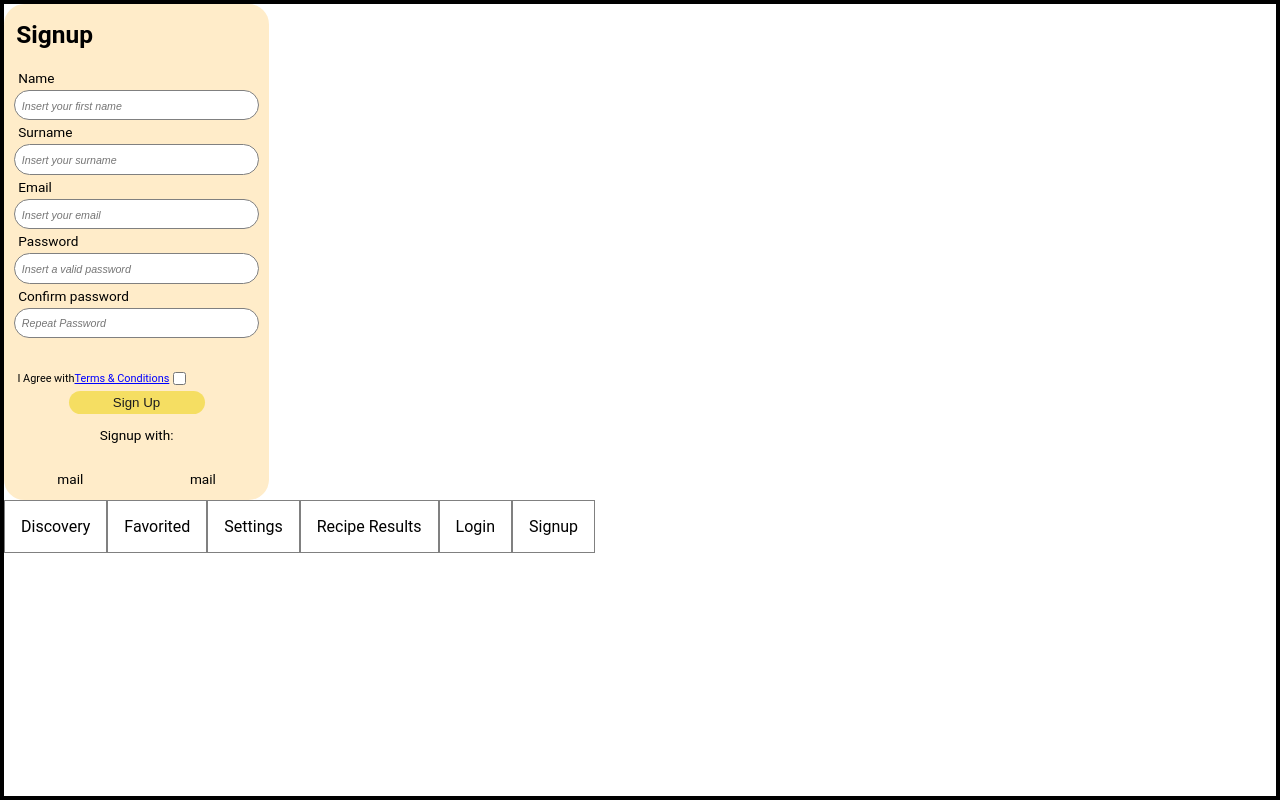
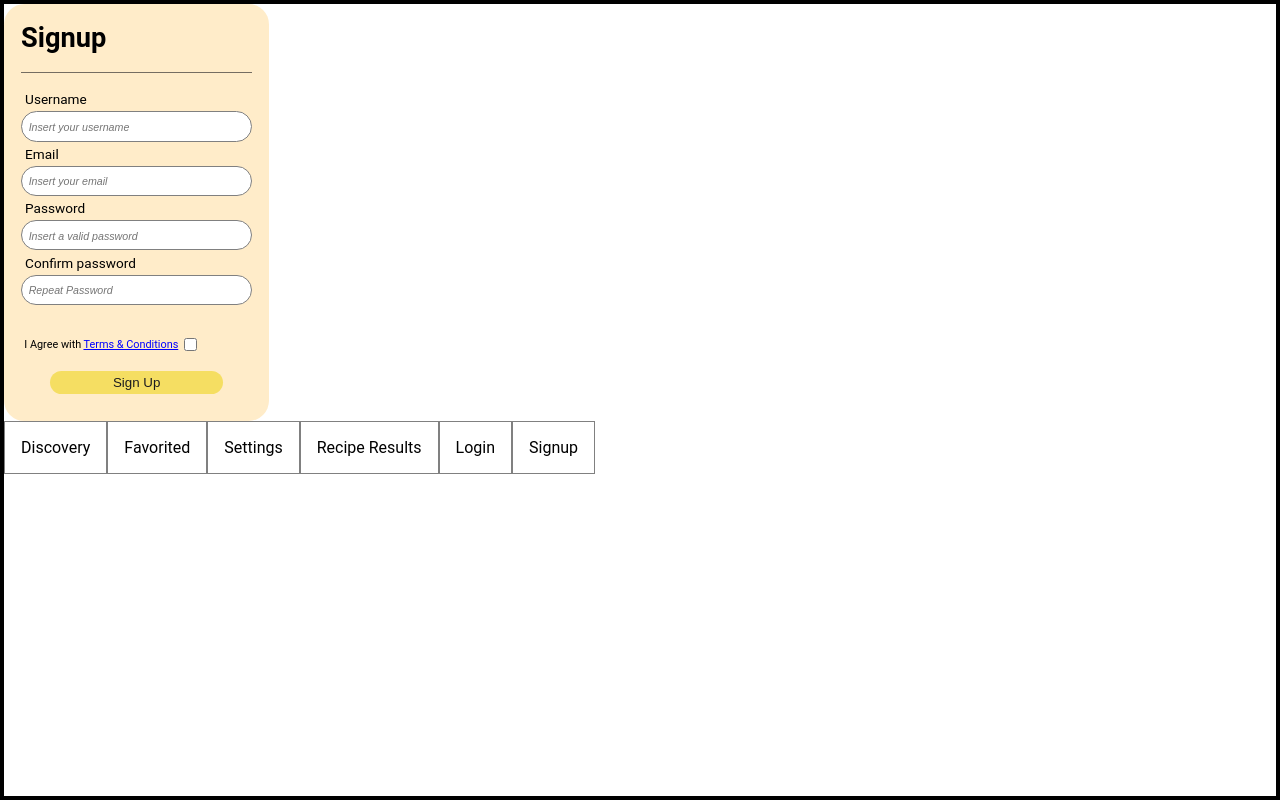
Before and after one commit to develhope/FS25-Team2-Project4, a React (Vite) app in the folder recipe-roulette.js/: page /signup in a window 1280 px wide. Built offline with nearby package versions, Linux system fonts and the light colour scheme; a web font is replaced by a local one.

Commit message:
set up login google button

```diff
--- a/recipe-roulette.js/package.json
+++ b/recipe-roulette.js/package.json
@@ -13,7 +13,9 @@
     "react": "^18.2.0",
     "react-dom": "^18.2.0",
     "react-material-symbols": "^4.4.0",
-    "react-router-dom": "^6.23.0"
+    "react-router-dom": "^6.23.0",
+    "react-social-login-buttons": "^4.1.0",
+    "reactjs-social-login": "^2.6.3"
   },
   "devDependencies": {
     "@types/react": "^18.2.66",
--- a/recipe-roulette.js/src/components/authentication/login/Login.jsx
+++ b/recipe-roulette.js/src/components/authentication/login/Login.jsx
@@ -1,5 +1,8 @@
 import { useState } from "react";
-import classes from "./Login.module.scss"
+import classes from "./Login.module.scss";
+import { Link } from "react-router-dom";
+import { LoginSocialGoogle } from "reactjs-social-login";
+import { GoogleLoginButton } from "react-social-login-buttons";
 
 function createData() {
   return {
@@ -58,22 +61,34 @@ export function Login() {
           />
         </div>
 
-        <div className={classes.btnBox}>
         <button
           disabled={!data.username || !data.password}
           className={classes.loginBtn}
         >
           Login
         </button>
-          <button className={classes.signupBtn}>Sign Up</button>
-        </div>
+
+        <p>
+          Not registered yet?{" "}
+          <span>
+            <Link to="/signup">Sign Up</Link>
+          </span>
+        </p>
       </form>
 
       <footer className={classes.iconsBox}>
-        <p>Login with:</p>
-        <span className={classes.firstIcon}>mail</span>
-
-        <span className={classes.secondIcon}>mail</span>
+      <LoginSocialGoogle
+            isOnlyGetToken
+            client_id={'511651854576-4md3njisbf61ha7i2b0hn4nmp7gug82q.apps.googleusercontent.com'}
+            onResolve={({ provider, data }) => {
+             console.log(provider, data);
+            }}
+            onReject={(err) => {
+              console.log(err)
+            }}
+          >
+            <GoogleLoginButton/>
+          </LoginSocialGoogle>
       </footer>
     </div>
   );
--- a/recipe-roulette.js/src/components/authentication/login/Login.module.scss
+++ b/recipe-roulette.js/src/components/authentication/login/Login.module.scss
@@ -34,83 +34,40 @@
     place-self: start;
     width: 17em;
 
-      input{
+    input {
       border-radius: 1.5em;
       border: 1px ridge grey;
       height: fit-content;
       box-sizing: border-box;
-        padding: 0.75em;
-        font-style: oblique,
+      padding: 0.5em;
+      font-style: oblique;
     }
 
-      ::placeholder{
+    ::placeholder {
       font-size: 0.8em;
     }
 
-      label{
+    label {
       display: block;
-        padding: 0.5em;
+      padding: 0.3em;
     }
   }
 
-    .btnBox{
-      display: grid;
-      place-self: center;
-      gap: 1em;
-      width: 13em;
-      .loginBtn{
+  .loginBtn {
     background-color: rgba(245, 222, 98, 1);
     border-radius: 1.5em;
     height: fit-content;
+    width: 13em;
     padding: 0.5em;
     color: rgba(28, 27, 31, 1);
     border: none;
-      }
-
-      .signupBtn{
-          border-radius: 1.5em;
-          height: fit-content;
-          padding: 0.5em;
-          background-color: transparent;
-          color: rgba(28, 27, 31, 1);
-          border: 2px solid rgba(245, 222, 98, 1);
-      }
-
-
+    place-self: center;
   }
 }
 
 .iconsBox {
   grid-row: 3 / 4;
-    display: grid;
-    grid-template-columns: 1fr 1fr;
-    grid-template-rows: 1fr 1fr;
   place-items: center;
   box-sizing: border-box;
-    width: 100%;
   height: fit-content;
-    p {
-      grid-column: 1/3;
-      grid-row: 1/2;
 }
-
-    .firstIcon {
-      grid-column: 1/2;
-      grid-row: 2/3;
-      font-variation-settings:
-      'FILL' 0,
-      'wght' 400,
-      'GRAD' 0,
-      'opsz' 24
-    }
-
-    .secondIcon {
-      grid-column: 2/3;
-      grid-row: 2/3;
-      font-variation-settings:
-      'FILL' 0,
-      'wght' 400,
-      'GRAD' 0,
-      'opsz' 24
-    }
-  }
--- a/recipe-roulette.js/src/components/authentication/signup/Signup.jsx
+++ b/recipe-roulette.js/src/components/authentication/signup/Signup.jsx
@@ -3,10 +3,8 @@ import classes from "./Signup.module.scss";
 
 function createData() {
   return {
-    name: ``,
-    surname: ``,
+    username: ``,
     email: ``,
-    username: ``,
     password: ``,
     confirmPass: ``,
     check: ``,
@@ -49,24 +47,14 @@ export function Signup() {
 
       <form onSubmit={handleSubmit} className={classes.formBox}>
         <div className={classes.inputBox}>
-          <label htmlFor="name">Name</label>
+          <label htmlFor="username">Username</label>
           <input
             type="text"
-            name="name"
-            id="name"
-            value={data.name}
+            name="username"
+            id="username"
+            value={data.username}
             onChange={handleInput}
-            placeholder="Insert your first name"
-            required
-          />
-          <label htmlFor="surname">Surname</label>
-          <input
-            type="text"
-            name="surname"
-            id="surname"
-            value={data.surname}
-            onChange={handleInput}
-            placeholder="Insert your surname"
+            placeholder="Insert your username"
             required
           />
           <label htmlFor="email">Email</label>
@@ -101,7 +89,7 @@ export function Signup() {
           />
           <p>{passError}</p>
 
-          <label htmlFor="check" className={classes.checkLabel}>I Agree with <span>Terms & Conditions</span>
+          <label htmlFor="check" className={classes.checkLabel}>I Agree with<span>Terms & Conditions</span>
           <input
             type="checkbox"
             name="check"
@@ -113,17 +101,8 @@ export function Signup() {
 
         </div>
 
-        <div className={classes.btnBox}>
           <button className={classes.signupBtn}>Sign Up</button>
-        </div>
       </form>
-
-      <footer className={classes.iconsBox}>
-        <p>Signup with:</p>
-        <span className={classes.firstIcon}>mail</span>
-
-        <span className={classes.secondIcon}>mail</span>
-      </footer>
     </div>
   );
 }
--- a/recipe-roulette.js/src/components/authentication/signup/Signup.module.scss
+++ b/recipe-roulette.js/src/components/authentication/signup/Signup.module.scss
@@ -13,19 +13,23 @@
 
 .title {
   grid-row: 1 / 2;
-  place-self: start;
-  padding-left: 1em;
+  place-self: center;
+  text-align: start;
   box-sizing: border-box;
-  font-size: 0.9em;
+  border-bottom: 1px solid rgba(28, 27, 31, 0.603);
+  width: 17em;
+  font-size: 1em;
 }
 
 .formBox {
   grid-row: 2 / 3;
   display: grid;
+  padding-bottom: 2em;
+  padding-top: 1em;
   .inputBox {
     display: grid;
     place-self: start;
-    width: 18em;
+    width: 17em;
 
     input {
       border-radius: 1.5em;
@@ -33,10 +37,10 @@
       height: fit-content;
       box-sizing: border-box;
       padding: 0.5em;
-      font-style: oblique,
+      font-style: oblique;
     }
 
-    ::placeholder{
+    ::placeholder {
       font-size: 0.8em;
     }
 
@@ -49,27 +53,25 @@
       font-size: 0.8em;
       display: flex;
       align-items: center;
+      gap: 0.2em;
 
-      span{
+      span {
         text-decoration: underline;
         color: blue;
       }
     }
   }
 
-  .btnBox {
-    display: grid;
+  .signupBtn {
     place-self: center;
-    width: 10em;
-
-    .signupBtn {
+    width: 13em;
     border-radius: 1.5em;
     height: fit-content;
     padding: 0.3em;
     background-color: rgba(245, 222, 98, 1);
     color: rgba(28, 27, 31, 1);
     border: none;
-    }
+    margin-top: 1em;
   }
 }
 
```
Also changed, not shown: 1 other file (tests, documents, lock files or other folders). Lines whose indentation alone changed are shown as unchanged.
